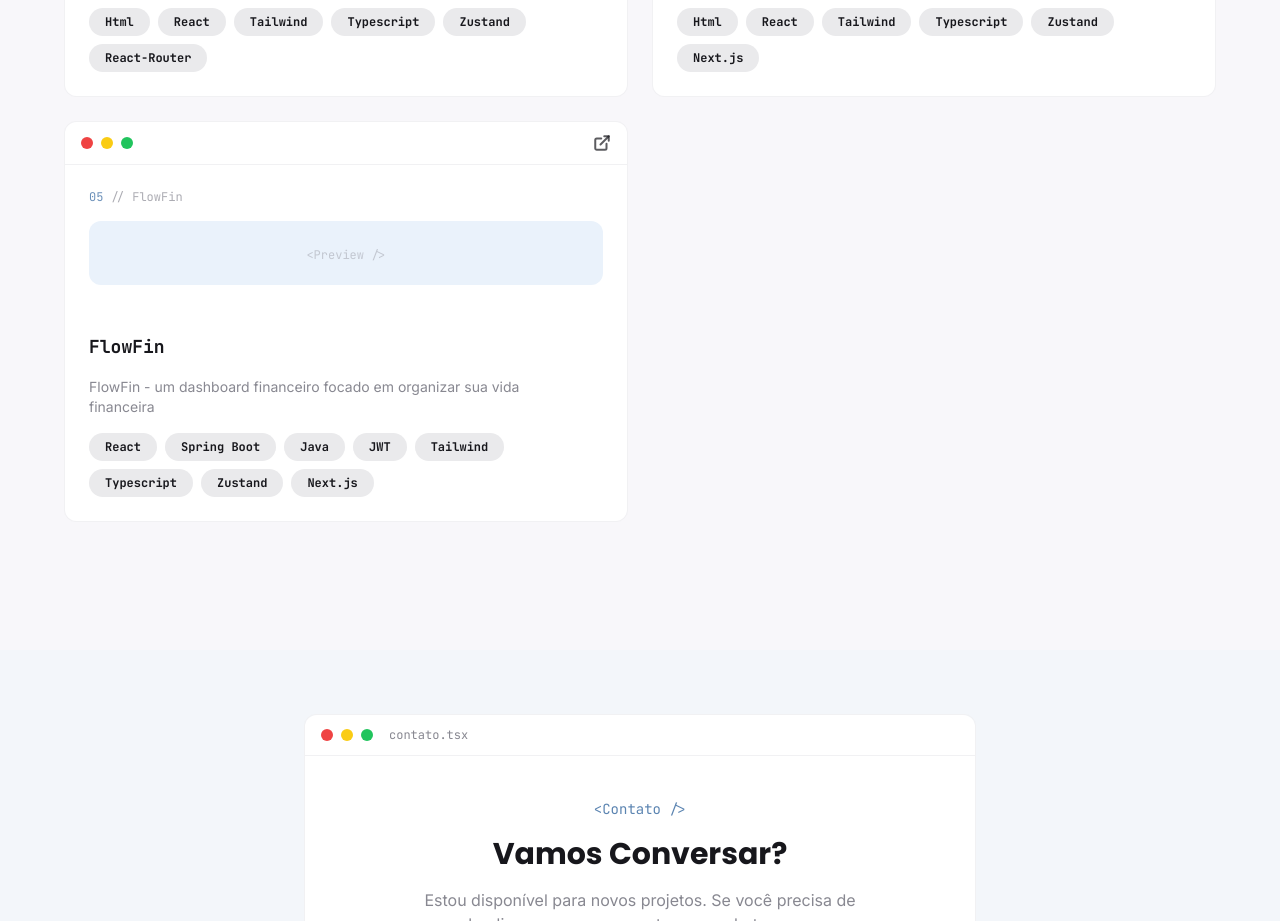
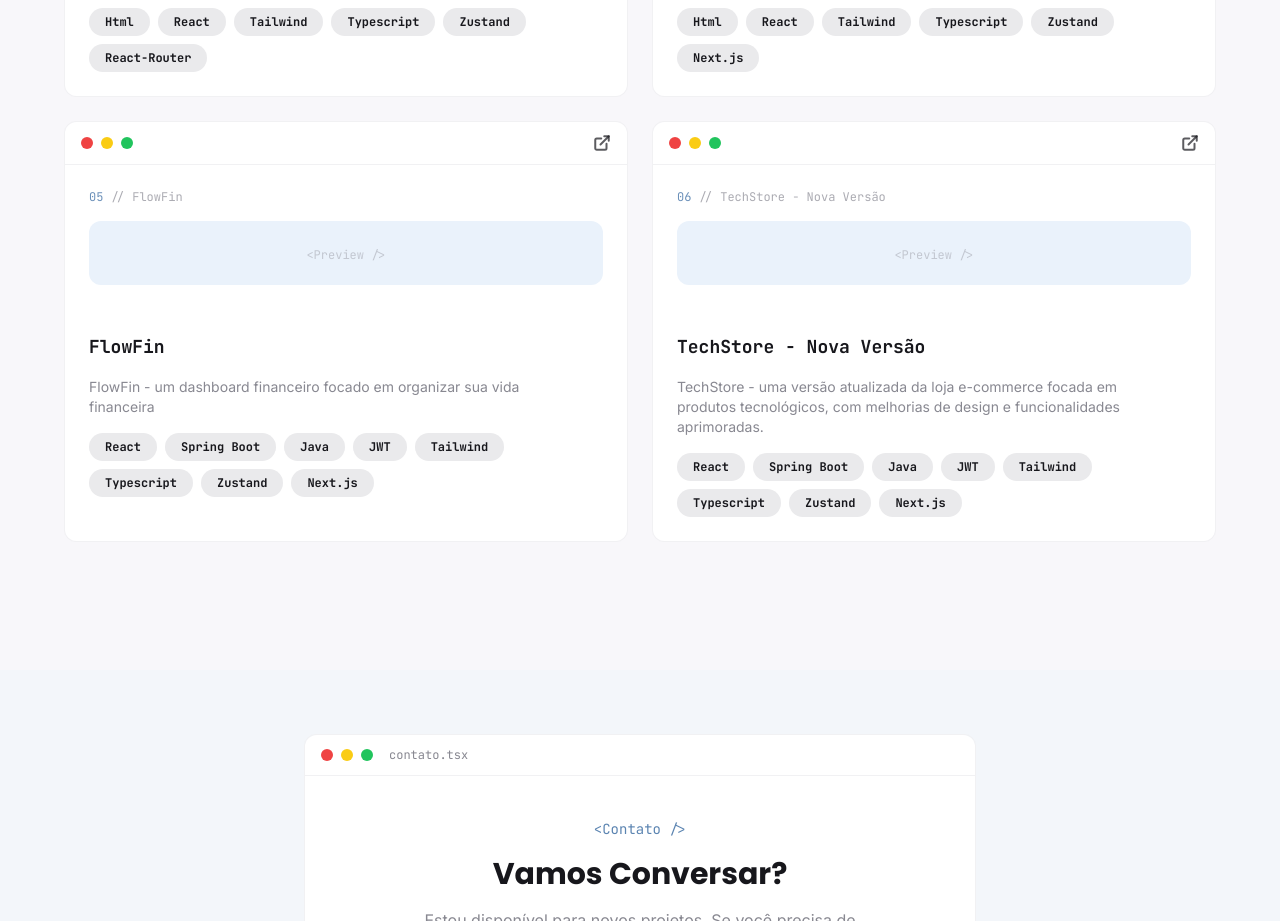
Before and after one commit to Kcode61/portfolio-kauan, a Next.js app: page / in a window 1280 px wide. Shown: the part 3360-4281 px from the top of the page. Built offline with nearby package versions, Linux system fonts and the light colour scheme.

Commit message:
Added a TechStore v2 project in the portfólio

```diff
--- a/components/ProjectsSection/index.tsx
+++ b/components/ProjectsSection/index.tsx
@@ -61,6 +61,23 @@ export function ProjectsSection() {
       projectDescription:
         "FlowFin - um dashboard financeiro focado em organizar sua vida financeira",
       projectLink: "https://flowfin-financeiro.vercel.app/",
+      projectStack: [
+        "React",
+        "Spring Boot",
+        "Java",
+        "JWT",
+        "Tailwind",
+        "Typescript",
+        "Zustand",
+        "Next.js",
+      ],
+    },
+    {
+      id: 6,
+      projectname: "TechStore - Nova Versão",
+      projectDescription:
+        "TechStore - uma versão atualizada da loja e-commerce focada em produtos tecnológicos, com melhorias de design e funcionalidades aprimoradas.",
+      projectLink: "https://tech-store-three-virid.vercel.app/",
       projectStack: [
         "React",
         "Spring Boot",
```
